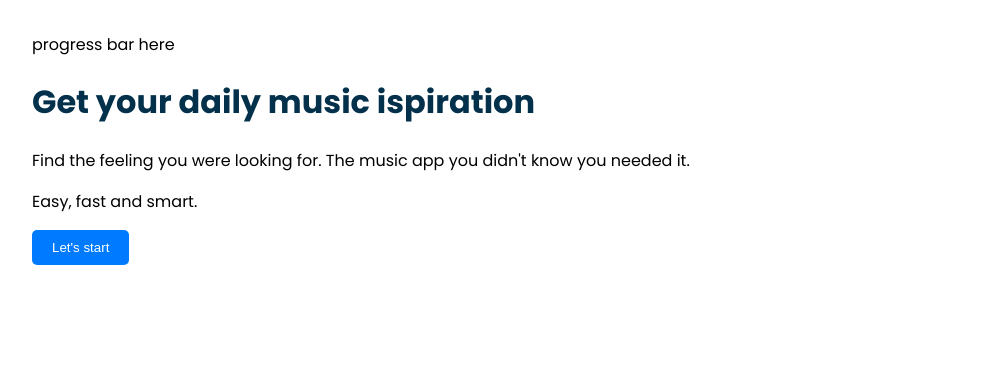
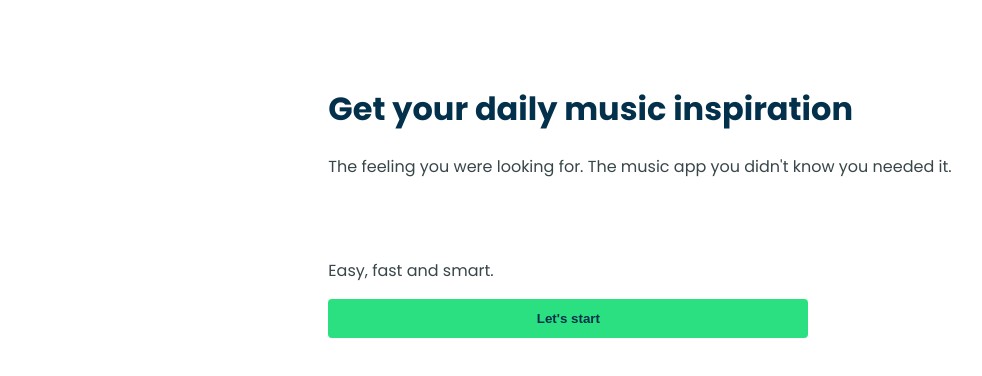
Before and after one commit to guido-an/daily-music-inspiration, a React (Create React App) app: page / in a window 1280 px wide. Shown: the top 376 px of the page, without its empty margins (0-982 px from the left). Built offline with nearby package versions, Linux system fonts and the light colour scheme; no server answers.

Commit message:
style(FirstScreen): style FirstScreen with styled components

```diff
--- a/public/index.html
+++ b/public/index.html
@@ -26,7 +26,7 @@
     -->
     <title>React App</title>
     <link
-      href="https://fonts.googleapis.com/css2?family=Poppins:wght@400;700&display=swap"
+      href="https://fonts.googleapis.com/css2?family=Poppins:wght@400;500;600;700&display=swap"
       rel="stylesheet"
     />
   </head>
--- a/src/components/Layout/Layout.tsx
+++ b/src/components/Layout/Layout.tsx
@@ -6,19 +6,19 @@ interface LayoutProps {
 }
 
 const StyledLayout = styled.div`
-   margin: 2rem;
+  margin: 4rem 2rem;
+  display: flex;
+  flex-direction: column;
+  justify-content: center;
+  align-items: center;
 `;
 
 const Layout: React.FC<LayoutProps> = ({ children }) => {
   return (
     <StyledLayout>
-      <header>
-         progress bar here
-      </header>
-      <main>
-        {children}
-      </main>
-      <footer/>
+      <header></header>
+      <main>{children}</main>
+      <footer></footer>
     </StyledLayout>
   );
 };
--- a/src/components/Screens/EnergyScreen/EnergyScreen.tsx
+++ b/src/components/Screens/EnergyScreen/EnergyScreen.tsx
@@ -17,7 +17,7 @@ const EnergyScreen: React.FC<EnergyScreenProps> = ({
 }) => {
    return(
     <>
-     <Title titleText='Energy screen' />
+     <Title titleText='How are you feeling now?' />
      <EnergyFilters
          energyLevel={energyLevel}
          setEnergyLevel={setEnergyLevel}
--- a/src/components/Screens/FirstScreen/FirstScreen.tsx
+++ b/src/components/Screens/FirstScreen/FirstScreen.tsx
@@ -1,20 +1,28 @@
-import React from 'react'
-import Title from '../../Shared/Title/Title'
-import Button from '../../Shared/Button/Button'
+import React from 'react';
+import Title from '../../Shared/Title/Title';
+import Button from '../../Shared/Button/Button';
+import Subtitle from '../../Shared/Subtitle/Subtitle';
+import styled from 'styled-components';
 
 interface FirstScreenProps {
-   handleScreenChange: () => void
+  handleScreenChange: () => void;
 }
 
-const FirstScreen: React.FC<FirstScreenProps> = ({handleScreenChange}) => {
-   return(
+const SubtitleContainer = styled.div`
+  margin-top: 5rem;
+`;
+
+const FirstScreen: React.FC<FirstScreenProps> = ({ handleScreenChange }) => {
+  return (
     <>
-    <Title titleText='Get your daily music ispiration' />
-    <p>Find the feeling you were looking for. The music app you didn't know you needed it.</p>
-    <p>Easy, fast and smart.</p>
-    <Button handleScreenChange={handleScreenChange} buttonText="Let's start" />
+      <Title titleText='Get your daily music inspiration' />
+      <Subtitle subtitleText="The feeling you were looking for. The music app you didn't know you needed it." />
+      <SubtitleContainer>
+        <Subtitle subtitleText="Easy, fast and smart." />
+      </SubtitleContainer>
+      <Button handleScreenChange={handleScreenChange} buttonText="Let's start" />
     </>
-   )
-}
+  );
+};
 
-export default FirstScreen
+export default FirstScreen;
--- a/src/components/Shared/Button/Button.tsx
+++ b/src/components/Shared/Button/Button.tsx
@@ -1,26 +1,29 @@
-import React from 'react'
+import React from 'react';
 import styled from 'styled-components';
+
 interface ButtonProps {
-    handleScreenChange?: () => void;
-    buttonText: string;
-    disabled?: boolean;
+  handleScreenChange?: () => void;
+  buttonText: string;
+  disabled?: boolean;
 }
 
 const StyledButton = styled.button`
-  background-color: #007bff;
-  color: white;
-  padding: 10px 20px;
+  background-color: ${({theme}) => theme.colors.secondary};
+  color: ${({theme}) => theme.colors.primary};
+  padding: 0.75rem 1rem;
   border: none;
-  border-radius: 5px;
+  border-radius: 0.25rem;
   cursor: pointer;
-
+  font-weight: 600;
+  width: 100%;
+  max-width: 30rem;
   &:hover {
-    background-color: #0056b3;
+    background-color: ${({theme}) => theme.colors.secondaryHover};
   }
 `;
 
-const Button: React.FC<ButtonProps> = ({handleScreenChange, buttonText, disabled}) => {
-   return <StyledButton onClick={handleScreenChange} disabled={disabled}>{buttonText}</StyledButton>
-}
+const Button: React.FC<ButtonProps> = ({ handleScreenChange, buttonText, disabled }) => {
+  return <StyledButton onClick={handleScreenChange} disabled={disabled}>{buttonText}</StyledButton>;
+};
 
-export default Button
+export default Button;
--- /dev/null
+++ b/src/components/Shared/Subtitle/Subtitle.tsx
@@ -0,0 +1,17 @@
+import React from 'react';
+import styled from 'styled-components';
+
+interface SubtitleProps {
+    subtitleText: string;
+}
+
+const StyledTitle = styled.p`
+    color: ${({theme}) => theme.colors.text};
+    line-height: 1.5;
+`;
+
+const Subtitle: React.FC<SubtitleProps> = ({ subtitleText }) => {
+    return <StyledTitle>{subtitleText}</StyledTitle>;
+};
+
+export default Subtitle;
--- a/src/index.tsx
+++ b/src/index.tsx
@@ -6,8 +6,6 @@ import useSWR, { SWRConfig } from 'swr'
 import { swrConfig } from './config/swrConfig';
 import { theme } from './theme/theme';
 import { ThemeProvider } from 'styled-components';
-
-console.log(theme, 'theme')
 
 const root = ReactDOM.createRoot(
   document.getElementById('root') as HTMLElement
--- a/src/theme/theme.ts
+++ b/src/theme/theme.ts
@@ -1,8 +1,8 @@
 export const theme = {
     colors: {
       primary: '#03314b',
-      secondary: '#2BE080',
-      secondaryHover: '#21BA68',
+      secondary: '#2be080',
+      secondaryHover: '#21ba68',
       text: '#394649',
     }
   };
```
